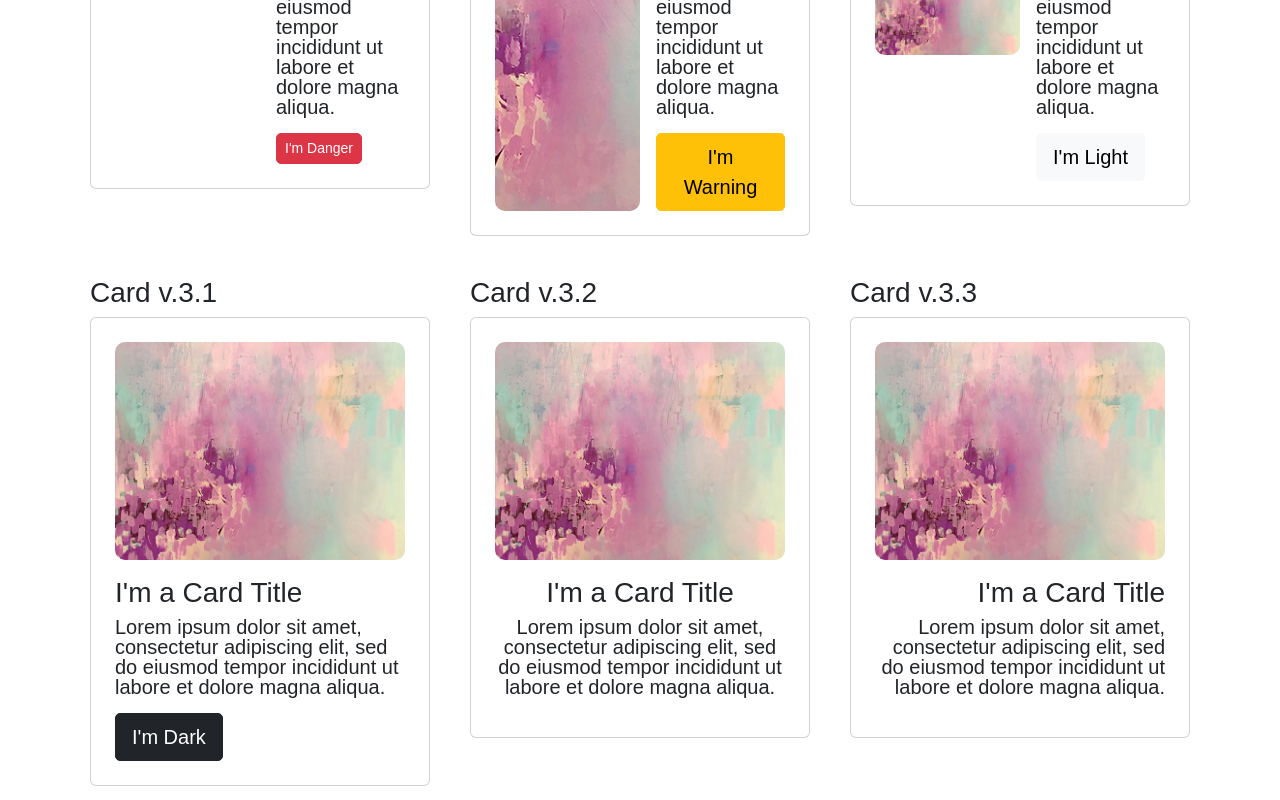
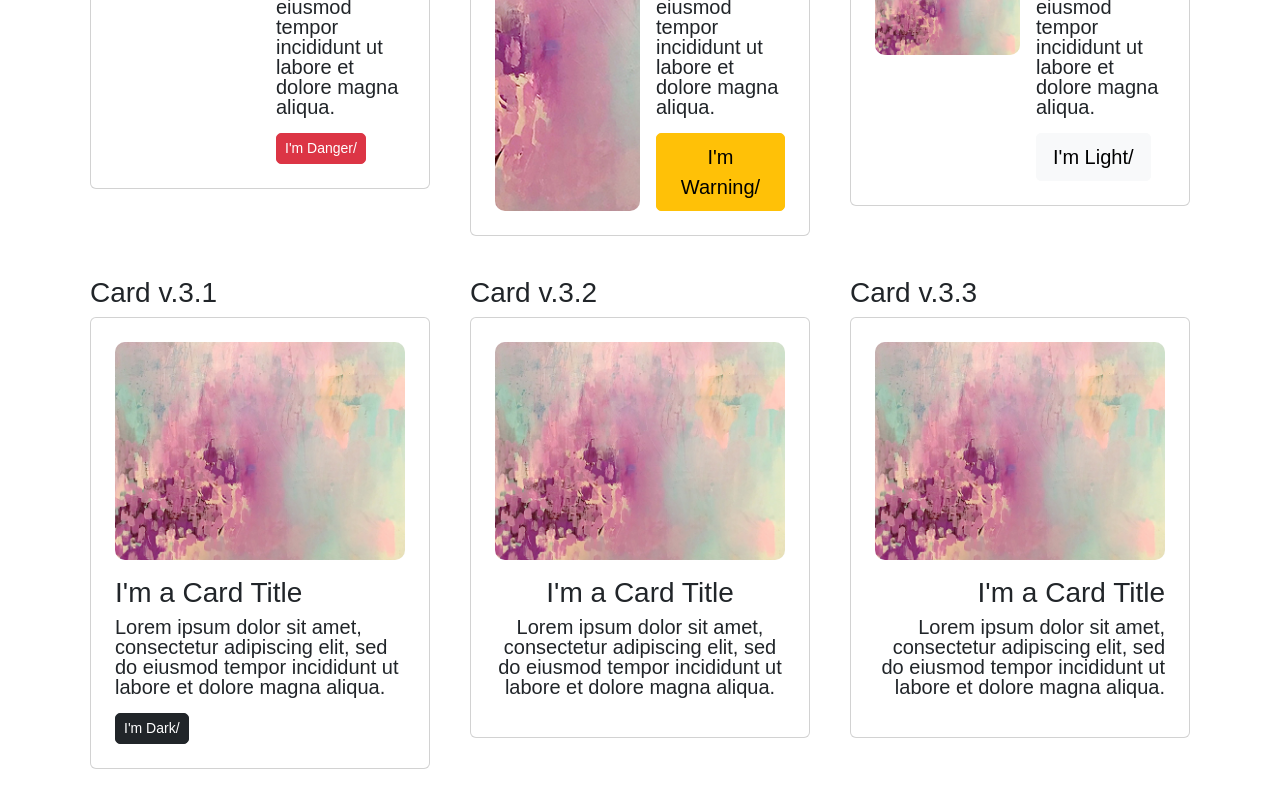
Before and after one commit to iamnikitamallya/react-ui-components, a React (Create React App) app: page /components in a window 1280 px wide. Shown: the part 820-1620 px from the top of the page. Built offline with nearby package versions, Linux system fonts and the light colour scheme; a web font is replaced by a local one.

Commit message:
fixing btns

```diff
--- a/src/components/ui/Button.js
+++ b/src/components/ui/Button.js
@@ -2,11 +2,11 @@ import React from 'react'
 import { Link } from 'react-router-dom'
 import PropTypes from 'prop-types'
 
-export default function Button({variant, size, onClick, disabled, title, url}) {
+export default function Button({variant, size, onClick, disabled, title, url, icon}) {
   return (
     <>
       <Link to={url}>
-        <button className={`btn btn-${variant} btn-${size}`} onClick={onClick} disabled={disabled}>{title}</button>
+        <button className={`btn btn-${variant} btn-${size}`} onClick={onClick} disabled={disabled}>{title}/{icon}</button>
       </Link>
     </>
   );
--- a/src/pages/Components.js
+++ b/src/pages/Components.js
@@ -73,7 +73,7 @@ export default function Components() {
       title: "Card v.3.1",
       components: (
         <Card imgUrl={card}>
-          <Button title="I'm Dark" variant="dark" size="lg" />
+          <Button title="I'm Dark" variant="dark" size="sm" />
         </Card>
       ),
     },
```
